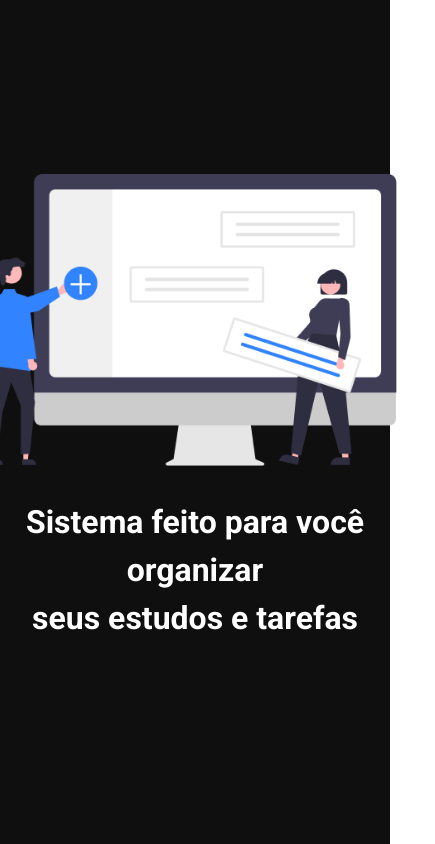
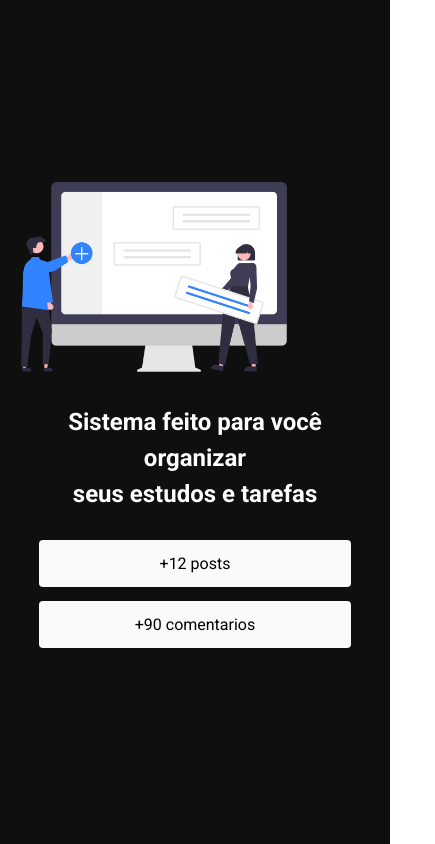
Before and after one commit to Everton3012/Next_Ts_Tarefas, a Next.js app: page / in a window 390 px wide. Shown: the whole page, 435 px wide, since content can reach past the window. Built offline with nearby package versions, Linux system fonts and the light colour scheme.

Commit message:
home finalizado

```diff
--- a/src/pages/index.tsx
+++ b/src/pages/index.tsx
@@ -5,7 +5,7 @@
 
 export default function Home() {
   return (
-    <div className={styles["container"]}>
+    <section className={styles["container"]}>
       <Head>
         <title>Tarefas+ | Organize suas tarefas de forma fácil</title>
       </Head>
@@ -23,7 +23,16 @@
             seus estudos e tarefas
           </h1>
         </div>
+
+        <div className={styles["infoContent"]}>
+          <section className={styles["box"]}>
+            <span>+12 posts</span>
+          </section>
+          <section className={styles["box"]}>
+            <span>+90 comentarios</span>
+          </section>
+        </div>
       </main>
-    </div>
+    </section>
   );
 }
--- a/src/styles/Home.module.css
+++ b/src/styles/Home.module.css
@@ -28,3 +28,41 @@
     margin: 28px;
     line-height: 150%;
 }
+
+.infoContent {
+    display: flex;
+    align-items: center;
+    justify-content: space-around;
+}
+
+.box{
+    background-color: #fafafa;
+    padding: 14px 44px;
+    border-radius: 4px;
+    transition: transform 0.5s;
+    cursor: pointer;
+}
+
+.box:hover {
+    transform: scale(1.08);
+}
+
+@media screen and (max-width: 580px) {
+    .hero{
+        max-width: 80%;
+    }
+
+    .title {
+        font-size: 24px;
+    }
+
+    .infoContent {
+        flex-direction: column;
+    }
+
+    .box {
+        width: 80%;
+        text-align: center;
+        margin-bottom: 14px;
+    }
+}
```
